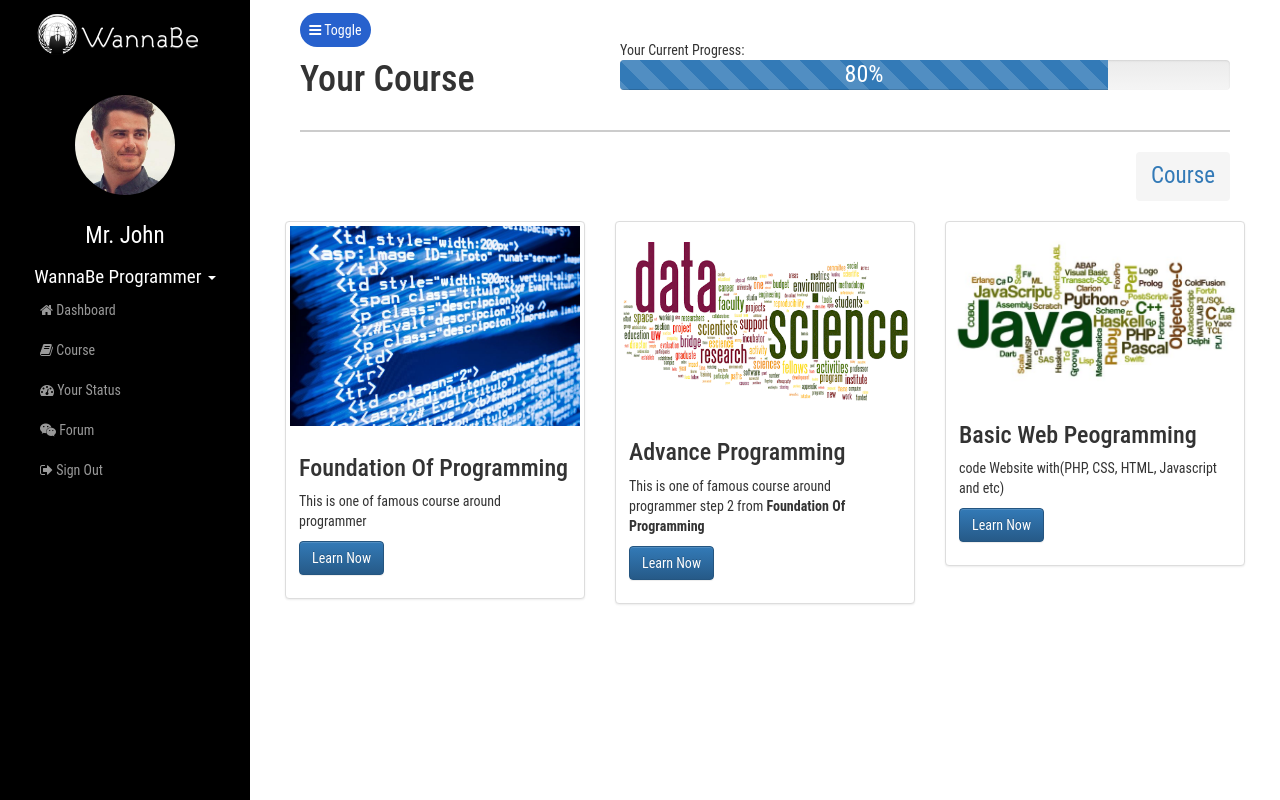
After one commit to rxs1/wannabe, a PHP site: page /dashboard/course.php in a window 1280 px wide. The commit adds this page. Run offline with PHP 8.4, Linux system fonts and the light colour scheme; some libraries are stand-ins or nearby versions.

Commit message:
dashboard done progress to course

```diff
--- a/assets/css/custom.css
+++ b/assets/css/custom.css
@@ -42,7 +42,7 @@ hr{
 	  color: white;
 font-family: logo;
 
-	  font-size: 40px;
+	  font-size: 30px;
 }
 
 #logo-img {
--- /dev/null
+++ b/assets/css/simple-sidebar.css
@@ -0,0 +1,211 @@
+/*!
+ * Start Bootstrap - Simple Sidebar (http://startbootstrap.com/)
+ * Copyright 2013-2016 Start Bootstrap
+ * Licensed under MIT (https://github.com/BlackrockDigital/startbootstrap/blob/gh-pages/LICENSE)
+ */
+
+ body {
+    overflow-x: hidden;
+    font-family: 'Roboto Condensed', sans-serif;
+ }
+
+/* Toggle Styles */
+
+#wrapper {
+    padding-left: 0;
+    -webkit-transition: all 0.5s ease;
+    -moz-transition: all 0.5s ease;
+    -o-transition: all 0.5s ease;
+    transition: all 0.5s ease;
+}
+
+#wrapper.toggled {
+    padding-left: 250px;
+}
+
+#sidebar-wrapper {
+    z-index: 1000;
+    position: fixed;
+    left: 250px;
+    width: 0;
+    height: 100%;
+    margin-left: -250px;
+    overflow-y: auto;
+    background: #000;
+    -webkit-transition: all 0.5s ease;
+    -moz-transition: all 0.5s ease;
+    -o-transition: all 0.5s ease;
+    transition: all 0.5s ease;
+}
+
+#wrapper.toggled #sidebar-wrapper {
+    width: 250px;
+}
+
+#page-content-wrapper {
+    width: 100%;
+    position: absolute;
+    padding: 15px;
+}
+
+#wrapper.toggled #page-content-wrapper {
+    position: absolute;
+    margin-right: -250px;
+}
+
+/* Sidebar Styles */
+
+.sidebar-nav {
+    position: absolute;
+    top: 0;
+    width: 250px;
+    margin: 0;
+    padding: 0;
+    list-style: none;
+}
+
+.sidebar-nav li {
+    text-indent: 20px;
+    line-height: 40px;
+}
+
+.sidebar-nav li a {
+    display: block;
+    text-decoration: none;
+    color: #999999;
+}
+
+.sidebar-nav li a:hover {
+    text-decoration: none;
+    color: #fff;
+    background: rgba(255,255,255,0.2);
+}
+
+.sidebar-nav li a:active,
+.sidebar-nav li a:focus {
+    text-decoration: none;
+}
+
+.sidebar-nav > .sidebar-brand {
+    height: 65px;
+    font-size: 18px;
+    line-height: 60px;
+}
+
+.sidebar-nav > .sidebar-brand a {
+    color: #999999;
+}
+
+.sidebar-nav > .sidebar-brand a:hover {
+    color: #fff;
+    background: none;
+}
+
+@media(min-width:768px) {
+    #wrapper {
+        padding-left: 250px;
+    }
+
+    #wrapper.toggled {
+        padding-left: 0;
+    }
+
+    #sidebar-wrapper {
+        width: 250px;
+    }
+
+    #wrapper.toggled #sidebar-wrapper {
+        width: 0;
+    }
+
+    #page-content-wrapper {
+        padding: 20px;
+        position: relative;
+    }
+
+    #wrapper.toggled #page-content-wrapper {
+        position: relative;
+        margin-right: 0;
+    }
+}
+
+#avatar{
+    text-align: center;
+    margin-top: 12%;
+}
+
+#avatar p{
+    text-align: center;
+    margin-top: 10%;
+    color: white;
+    font-size:23px;
+}
+#wannabe-dropdown{
+    margin-left:17%;
+    background-color: #000;
+    color:white;
+    font-size:19px;
+    opacity: 0.7;
+}
+
+
+#wannabe-dropdown li a{
+    color:white;
+}
+
+#dropdownMenu1{
+     background-color: transparent;
+     color:white;
+     margin-top: 10%;
+}
+
+#wannabe-dropdown-button a{
+    margin-top: 7%;
+    font-size: 19px;
+}
+
+#wannabe-dropdown-button{
+    margin-top: 3%;
+}
+
+#menu-toggle{
+    background-color: #2761CD;
+    padding: 1%;
+    border-radius: 25px;
+     color:white;
+     text-decoration: none;
+
+}
+#dashboard{
+    margin-top: 3%;
+}
+#dashboard a{
+    background-color: #2761CD;
+    padding: 1%;
+    border-radius: 25px;
+     text-decoration: none;
+
+}
+#identify{
+    font-size: 23px;
+    margin-right: 6%;
+    width:300px;
+    border: solid #ccc 1px;
+    padding: 1%;
+}
+#identify a{
+   color:white;
+   border-radius: 0px;
+   padding: 3%;
+
+}
+#breadcumbs{
+    background-color: white;
+    font-size: 23px;
+    text-decoration: none;
+}
+
+#breadcumbs a:active a:hover{
+
+    text-decoration: none;
+}
--- a/auth.php
+++ b/auth.php
@@ -21,7 +21,7 @@ if(isset($_SESSION['username'])){
 <br>
 <center><p style="font-family: 'Roboto Condensed', sans-serif;">Please Wait. Your Data in Process...</p></center>
 <?php
-header('refresh: 3; url=dashbord/index.php'); // redirect the user after 10 seconds
+header('refresh: 3; url=dashboard/index.php'); // redirect the user after 10 seconds
 #exit; // note that exit is not required, HTML can be displayed.
 
 ?>
--- /dev/null
+++ b/dashboard/course.php
@@ -0,0 +1,101 @@
+<!DOCTYPE html>
+<html lang="en">
+
+<head>
+<?php
+	$title= "Your Course";
+	include 'head.php';
+?>
+
+</head>
+
+<body>
+
+    <div id="wrapper">
+
+	<?php
+	include 'sidebar.php';
+	?>
+        <!-- Page Content -->
+        <div id="page-content-wrapper">
+            <div class="container-fluid">
+                <div class="row">
+                    <div class="col-lg-12" id="course">
+                     	<div class="col-md-12">
+                        	<a href="#menu-toggle"  id="menu-toggle"><i class="fa fa-bars" aria-hidden="true"></i> Toggle</a>
+                      	</div>
+                      	<div class="col-md-4">
+	                        <h1>Your Course</h1>
+	                    </div>
+	                    <div class="col-md-8">
+	                    	Your Current Progress:
+	                          <div class="progress" style="height: 30px;">
+	                          <div class="progress-bar progress-bar-primary progress-bar-striped" role="progressbar" aria-valuenow="80"
+	                          aria-valuemin="0" aria-valuemax="100" style="width:80%">
+	                            <p style="padding: 4px;font-size: 24px;">80%</p>
+	                          </div>
+	                        </div>
+                        </div>
+                        <div class="col-md-12">
+                        <hr>
+                      	</div>
+                      	<div class="col-md-12">
+                       		<div class="pull-right" id="breadcumbs">
+		                      	<ol class="breadcrumb">
+								  <li><a href="#" class="active">Course</a></li>
+								</ol>
+                      		</div>
+                      	</div>
+
+                      	<div class="row">
+						  <div class="col-sm-6 col-md-4">
+						    <div class="thumbnail">
+						      <img src="../assets/img/course/course1.jpg" alt="...">
+						      <div class="caption">
+						        <h3>Foundation Of Programming</h3>
+						        <p>This is one of famous course around programmer</p>
+						        <p><a href="view-detail.php" class="btn btn-primary" role="button">Learn Now</a>
+						      </div>
+						    </div>
+						  </div>
+						   <div class="col-sm-6 col-md-4">
+						    <div class="thumbnail">
+						      <img src="../assets/img/course/course2.png" alt="...">
+						      <div class="caption">
+						        <h3>Advance Programming</h3>
+						        <p>This is one of famous course around programmer step 2 from <b>Foundation Of Programming</b></p>
+						        <p><a href="view-detail.php" class="btn btn-primary" role="button">Learn Now</a>
+						      </div>
+						    </div>
+						  </div>
+						   <div class="col-sm-6 col-md-4">
+						    <div class="thumbnail">
+						      <img src="../assets/img/course/course2.jpg" alt="...">
+						      <div class="caption">
+						        <h3>Basic Web Peogramming</h3>
+						        <p>code Website with(PHP, CSS, HTML, Javascript and etc)</p>
+						        <p><a href="view-detail.php" class="btn btn-primary" role="button">Learn Now</a>
+						      </div>
+						    </div>
+						  </div>
+						</div>
+
+
+                    </div>
+                </div>
+            </div>
+        </div>
+        <!-- /#page-content-wrapper -->
+
+    </div>
+    <!-- /#wrapper -->
+
+ 	<?php
+	include 'footer.php';
+
+	?>
+
+
+</body>
+
+</html>
--- /dev/null
+++ b/dashboard/footer.php
@@ -0,0 +1,6 @@
+ <script>
+    $("#menu-toggle").click(function(e) {
+        e.preventDefault();
+        $("#wrapper").toggleClass("toggled");
+    });
+    </script>
--- /dev/null
+++ b/dashboard/head.php
@@ -0,0 +1,34 @@
+
+    <meta charset="utf-8">
+    <meta http-equiv="X-UA-Compatible" content="IE=edge">
+    <meta name="viewport" content="width=device-width, shrink-to-fit=no, initial-scale=1">
+    <meta name="description" content="">
+    <meta name="author" content="">
+
+    <title><?=$title?> </title>
+    <!-- Latest compiled and minified CSS -->
+	<link rel="stylesheet" href="https://maxcdn.bootstrapcdn.com/bootstrap/3.3.7/css/bootstrap.min.css" integrity="sha384-BVYiiSIFeK1dGmJRAkycuHAHRg32OmUcww7on3RYdg4Va+PmSTsz/K68vbdEjh4u" crossorigin="anonymous">
+
+	<!-- Font Awesome -->
+	<link rel="stylesheet" href="https://cdnjs.cloudflare.com/ajax/libs/font-awesome/4.5.0/css/font-awesome.min.css">
+	<!-- Optional theme -->
+	<link rel="stylesheet" href="https://maxcdn.bootstrapcdn.com/bootstrap/3.3.7/css/bootstrap-theme.min.css" integrity="sha384-rHyoN1iRsVXV4nD0JutlnGaslCJuC7uwjduW9SVrLvRYooPp2bWYgmgJQIXwl/Sp" crossorigin="anonymous">
+
+
+	<script   src="https://code.jquery.com/jquery-3.1.1.min.js"   integrity="sha256-hVVnYaiADRTO2PzUGmuLJr8BLUSjGIZsDYGmIJLv2b8="   crossorigin="anonymous"></script>
+	<!-- Latest compiled and minified JavaScript -->
+	<script src="https://maxcdn.bootstrapcdn.com/bootstrap/3.3.7/js/bootstrap.min.js" integrity="sha384-Tc5IQib027qvyjSMfHjOMaLkfuWVxZxUPnCJA7l2mCWNIpG9mGCD8wGNIcPD7Txa" crossorigin="anonymous"></script>
+	    <!-- Bootstrap Core CSS -->
+
+    <!-- Custom CSS -->
+    <link href="../assets/css/simple-sidebar.css" rel="stylesheet">
+    <link href="../assets/css/custom.css" rel="stylesheet">
+
+
+<link rel="icon" href="../assets/img/favicon.ico" type="image/x-icon">
+    <!-- HTML5 Shim and Respond.js IE8 support of HTML5 elements and media queries -->
+    <!-- WARNING: Respond.js doesn't work if you view the page via file:// -->
+    <!--[if lt IE 9]>
+        <script src="https://oss.maxcdn.com/libs/html5shiv/3.7.0/html5shiv.js"></script>
+        <script src="https://oss.maxcdn.com/libs/respond.js/1.4.2/respond.min.js"></script>
+    <![endif]-->
--- /dev/null
+++ b/dashboard/sidebar.php
@@ -0,0 +1,43 @@
+<!-- Sidebar -->
+        <div id="sidebar-wrapper">
+            <ul class="sidebar-nav">
+                <li class="sidebar-brand">
+                    <a id="logo" class="navbar-brand" href="#"><span><img id="logo-img" height="45" width="45" src="../assets/img/logo.png"></span>WannaBe</a>
+                </li>
+                <div id="avatar">
+
+                    <img class="img-circle" heigt="100" width="100" src="../assets/img/dashboard/avatar.jpg">
+                    <p>Mr. John</p>
+                    <div class="dropdown" id="wannabe-dropdown-button">
+                      <a class="dropdown-toggle" type="button" id="dropdownMenu1" data-toggle="dropdown" aria-haspopup="true" aria-expanded="true">
+                        WannaBe Programmer
+                        <span class="caret"></span>
+                      </a>
+                      <ul class="dropdown-menu" aria-labelledby="dropdownMenu1" id="wannabe-dropdown">
+                        <li><a href="#">Teacher</a></li>
+                        <li><a href="#">Mechanic</a></li>
+                        <li><a href="#">Scientist</a></li>
+                      </ul>
+                    </div>
+                </div>
+
+                <li>
+                    <a href="index.php"> <i class="fa fa-home" aria-hidden="true"></i> Dashboard</a>
+                </li>
+                <li>
+                    <a href="course.php"> <i class="fa fa-book" aria-hidden="true"></i> Course</a>
+                </li>
+                <li>
+                    <a href="#"> <i class="fa fa-tachometer" aria-hidden="true"></i> Your Status</a>
+                </li>
+                <li>
+                    <a href="#"> <i class="fa fa-weixin" aria-hidden="true"></i> Forum</a>
+                </li>
+                <li>
+                    <a href="logout.php"><i class="fa fa-sign-out" aria-hidden="true"></i> Sign Out</a>
+                </li>
+
+                </li>
+            </ul>
+        </div>
+        <!-- /#sidebar-wrapper -->
--- a/nav.php
+++ b/nav.php
@@ -31,7 +31,7 @@
 
               <div class="col-md-10 col-md-offset-1">
                 <h3>Choose your desired account:</h3>
-                <a href="#"><img src="assets/img/login-with.png"></a>
+                <a href="auth.php"><img src="assets/img/login-with.png"></a>
               </div>
           </div>
         </div>
```
Also changed, not shown: dashboard/content-dashboard.php (added, +67 -0 lines), dashboard/index.html (added, +110 -0 lines), dashboard/index.php (added, +33 -0 lines), assets/img/course/course1.jpg (added), assets/img/course/course2.jpg (added), assets/img/course/course2.png (added), assets/img/dashboard/avatar.jpg (added).
